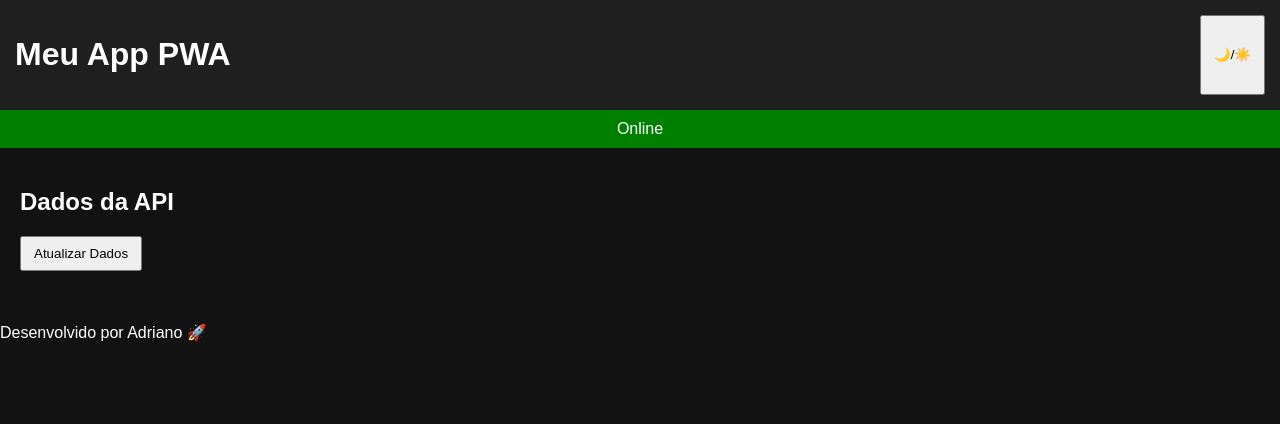
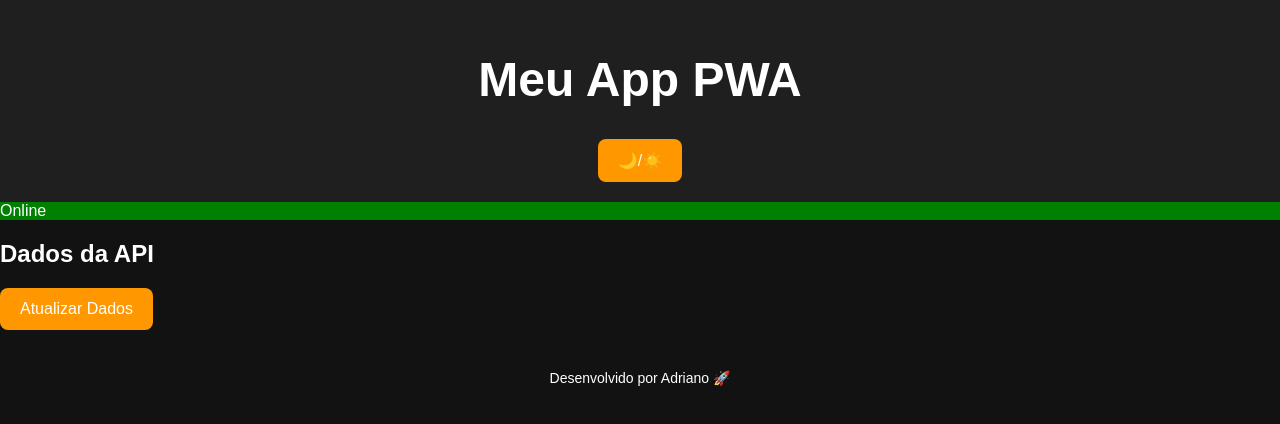
Before and after one commit to AdrianoBRR/PWA-adriano, a plain HTML site: page projeto-pwa/index.html in a window 1280 px wide. Drawn offline with Linux system fonts and the light colour scheme; no server answers.

Commit message:
melhoria PWA

```diff
--- a/projeto-pwa/app.js
+++ b/projeto-pwa/app.js
@@ -61,3 +61,18 @@ document.getElementById("toggleTheme").addEventListener("click", () => {
 
 // inicial
 carregarDados();
+function updateStatus() {
+  const status = document.getElementById('status');
+  if (navigator.onLine) {
+    status.textContent = 'Online';
+    status.style.background = 'green';
+  } else {
+    status.textContent = 'Offline';
+    status.style.background = 'red';
+  }
+}
+
+window.addEventListener('online', updateStatus);
+window.addEventListener('offline', updateStatus);
+
+updateStatus();
--- a/projeto-pwa/style.css
+++ b/projeto-pwa/style.css
@@ -1,40 +1,44 @@
 body {
-  font-family: Arial;
+  font-family: Arial, sans-serif;
   margin: 0;
   background: #121212;
-  color: white;
+  color: #fff;
 }
 
 header {
-  display: flex;
-  justify-content: space-between;
-  padding: 15px;
   background: #1f1f1f;
+  padding: 20px;
+  text-align: center;
+  font-size: 24px;
+}
+
+.status {
+  background: #00c853;
+  padding: 10px;
+  text-align: center;
+  font-weight: bold;
 }
 
 button {
-  padding: 8px 12px;
+  background: #ff9800;
+  border: none;
+  padding: 12px 20px;
+  color: #fff;
+  font-size: 16px;
+  border-radius: 8px;
   cursor: pointer;
 }
 
-#status {
-  text-align: center;
-  padding: 10px;
+button:hover {
+  background: #e68900;
 }
 
-.online {
-  background: green;
+ul {
+  margin-top: 20px;
 }
 
-.offline {
-  background: red;
+footer {
+  margin-top: 40px;
+  text-align: center;
+  font-size: 14px;
 }
-
-main {
-  padding: 20px;
-}
-
-.light {
-  background: white;
-  color: black;
-}
```
Also changed, not shown: projeto-pwa/sw.js (+30 -21 lines).
